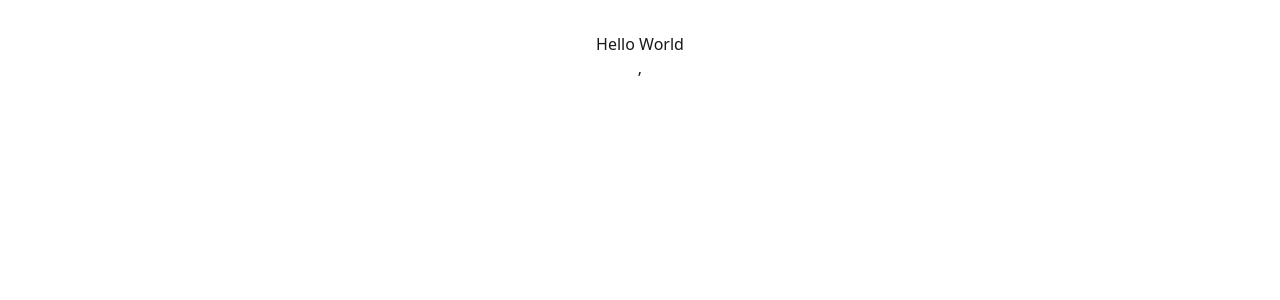
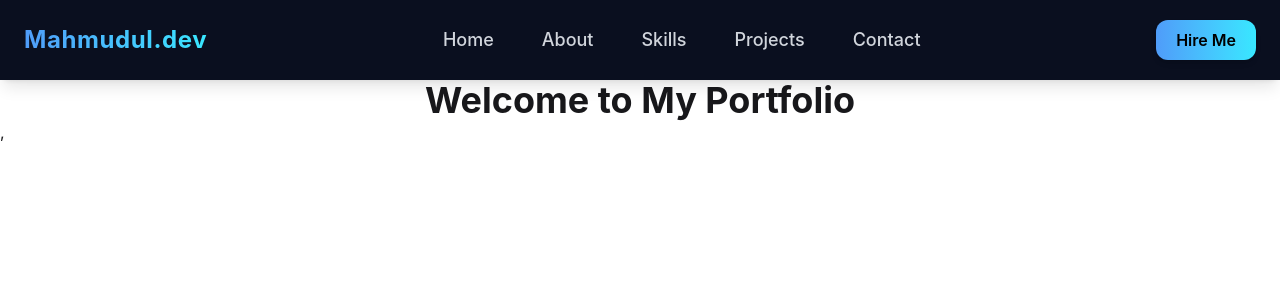
Before and after one commit to Mahmudulhasansiyam11/my-portfolio, a React (Vite) app: page / in a window 1280 px wide. Shown: the top 300 px of the page. Built offline with nearby package versions, Linux system fonts and the light colour scheme.

Commit message:
add navbar

```diff
--- a/package.json
+++ b/package.json
@@ -13,6 +13,7 @@
     "@tailwindcss/vite": "^4.1.17",
     "react": "^19.2.0",
     "react-dom": "^19.2.0",
+    "react-icons": "^5.5.0",
     "react-router": "^7.10.1",
     "tailwindcss": "^4.1.17"
   },
--- a/src/App.jsx
+++ b/src/App.jsx
@@ -1,35 +1,12 @@
-import { useState } from 'react'
-import reactLogo from './assets/react.svg'
-import viteLogo from '/vite.svg'
-import './App.css'
+import NavBar from "./Components/NavBar/NavBar";
 
 function App() {
-  const [count, setCount] = useState(0)
+  return (
+    <div>
+      {/* <NavBar /> */}
 
-  return (
-    <>
-      <div>
-        <a href="https://vite.dev" target="_blank">
-          <img src={viteLogo} className="logo" alt="Vite logo" />
-        </a>
-        <a href="https://react.dev" target="_blank">
-          <img src={reactLogo} className="logo react" alt="React logo" />
-        </a>
-      </div>
-      <h1>Vite + React</h1>
-      <div className="card">
-        <button onClick={() => setCount((count) => count + 1)}>
-          count is {count}
-        </button>
-        <p>
-          Edit <code>src/App.jsx</code> and save to test HMR
-        </p>
-      </div>
-      <p className="read-the-docs">
-        Click on the Vite and React logos to learn more
-      </p>
-    </>
-  )
+    </div>
+  );
 }
 
-export default App
+export default App;
--- /dev/null
+++ b/src/Components/NavBar/NavBar.jsx
@@ -0,0 +1,41 @@
+import React from "react";
+
+const Navbar = () => {
+  return (
+    <nav className="fixed top-0 left-0 w-full h-20 bg-[#0A0F1F] shadow-lg z-50 flex items-center">
+      <div className="max-w-7xl mx-auto w-full flex justify-between items-center px-6">
+
+        {/* Logo */}
+        <h1 className="text-2xl font-bold bg-gradient-to-r from-[#4F9CF9] to-[#38E7FF] text-transparent bg-clip-text tracking-wide">
+          Mahmudul.dev
+        </h1>
+
+        {/* Menu */}
+        <ul className="flex space-x-12 text-lg font-medium text-gray-300">
+          {["Home", "About", "Skills", "Projects", "Contact"].map((item, index) => (
+            <li key={index}>
+              <a
+                href={`#${item.toLowerCase()}`}
+                className="relative group"
+              >
+                <span className="transition-all group-hover:text-white">
+                  {item}
+                </span>
+
+                {/* Hover underline animation */}
+                <span className="absolute left-0 -bottom-1 w-0 h-[2.5px] bg-gradient-to-r from-[#4F9CF9] to-[#38E7FF] rounded-full transition-all duration-300 group-hover:w-full"></span>
+              </a>
+            </li>
+          ))}
+        </ul>
+
+        {/* CTA button */}
+        <button className="px-5 py-2 rounded-xl bg-gradient-to-r from-[#4F9CF9] to-[#38E7FF] text-black font-semibold shadow-md hover:shadow-xl hover:scale-105 transition">
+          Hire Me
+        </button>
+      </div>
+    </nav>
+  );
+};
+
+export default Navbar;
--- /dev/null
+++ b/src/Pages/HomeLayout/HomeLayout.jsx
@@ -0,0 +1,18 @@
+import React from "react";
+import Navbar from "../../Components/NavBar/NavBar";
+
+const HomeLayout = () => {
+  return (
+    <div>
+      <Navbar></Navbar>
+      <div className="pt-20">
+        {/* Page content goes here */}
+        <h1 className="text-center text-4xl font-bold">
+          Welcome to My Portfolio
+        </h1>
+      </div>
+    </div>
+  );
+};
+
+export default HomeLayout;
--- a/src/Routes/Router.jsx
+++ b/src/Routes/Router.jsx
@@ -1,8 +1,9 @@
 import { createBrowserRouter } from "react-router";
+import HomeLayout from "../Pages/HomeLayout/HomeLayout";
 
 export const router = createBrowserRouter([
-  {
+   {
     path: "/",
-    element: <div>Hello World</div>,
+    element: <HomeLayout></HomeLayout>,
   },
 ]);
--- a/src/index.css
+++ b/src/index.css
@@ -1,2 +1,10 @@
 @import "tailwindcss";
 @plugin "daisyui";
+
+html {
+  scroll-behavior: smooth;
+}
+
+body {
+  font-family: "Inter", "Poppins", sans-serif;
+}
```
Also changed, not shown: 1 other file (tests, documents, lock files or other folders).
